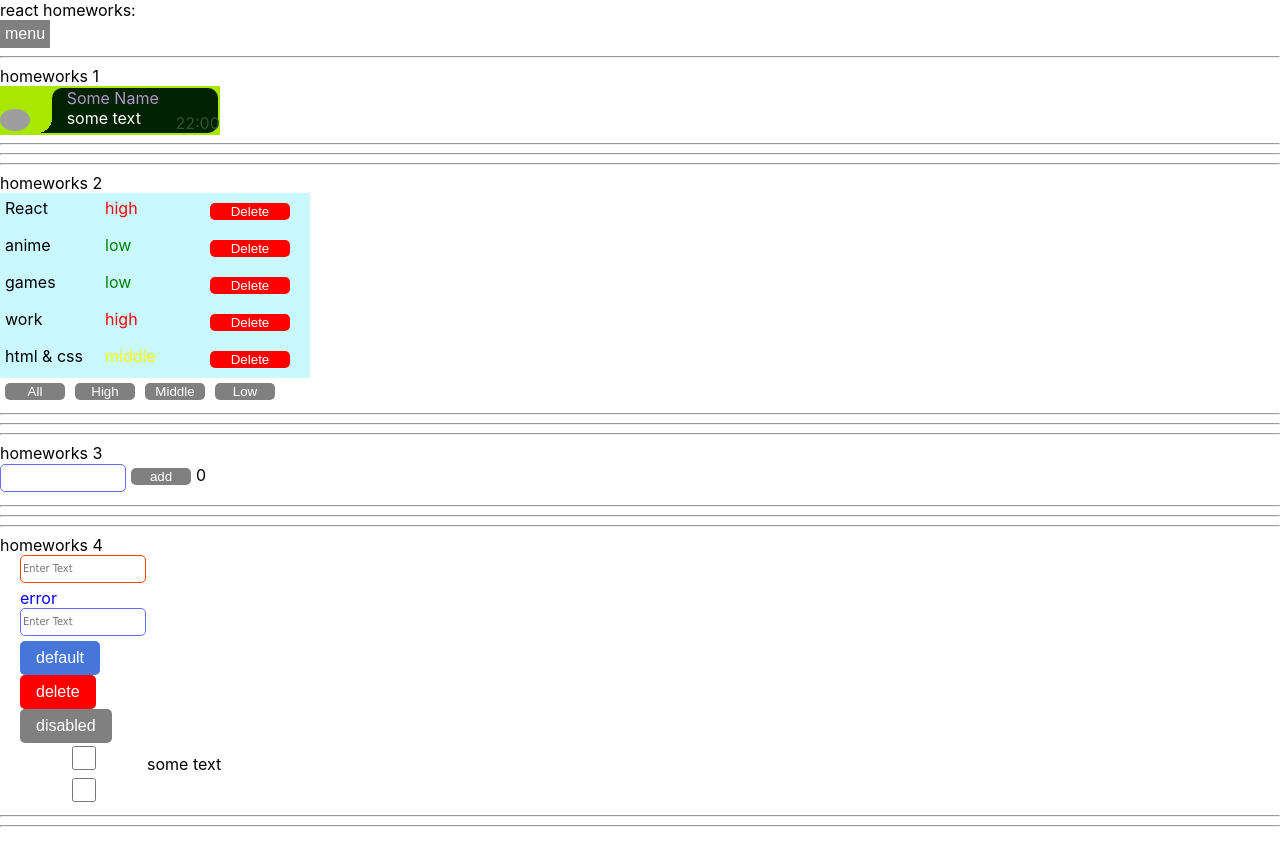
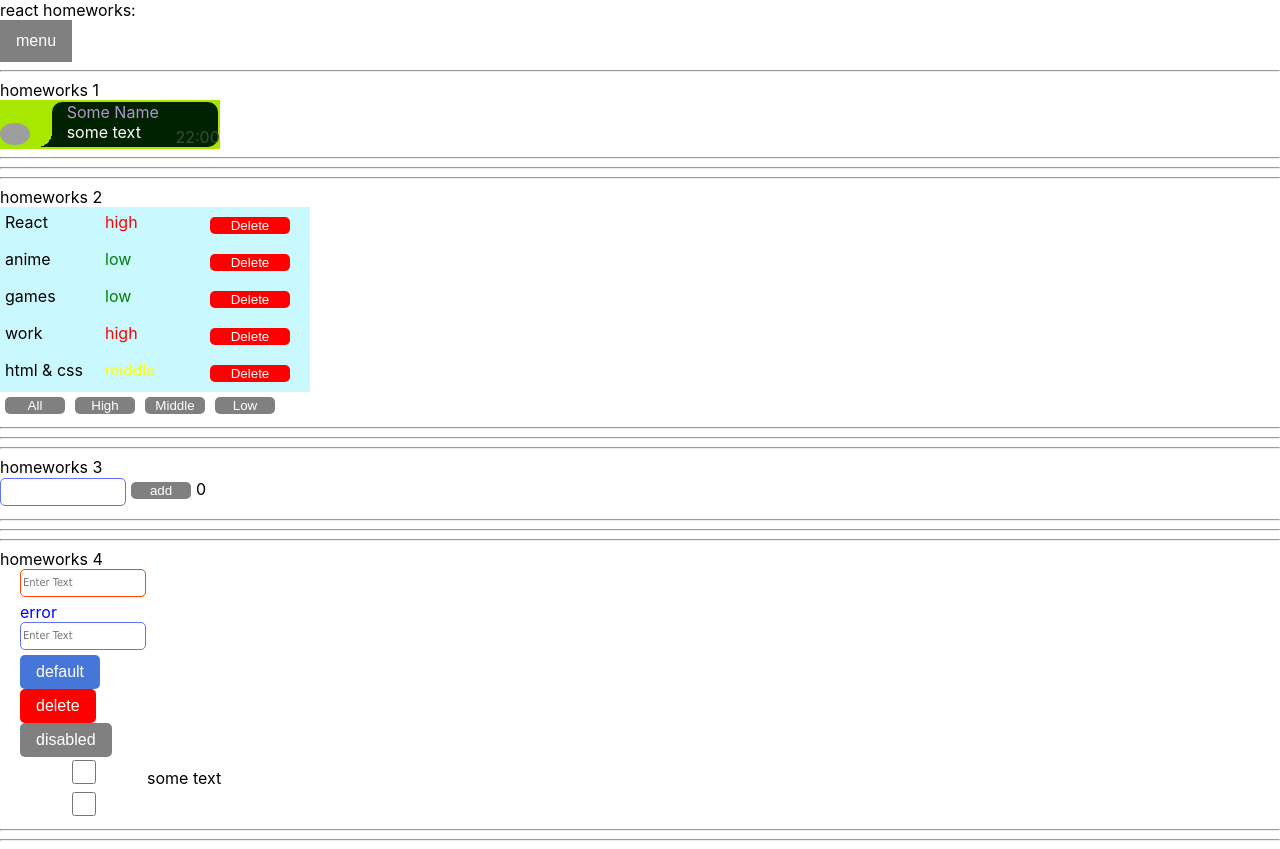
Before and after one commit to Bmwbyas/ignat, a React (Create React App) app: page /#/pre-junior in a window 1280 px wide. Built offline with nearby package versions, Linux system fonts and the light colour scheme; grey boxes are pictures that could not be loaded.

Commit message:
fix header

```diff
--- a/src/p2-homeworks/h5-rrd-v6/Header.module.css
+++ b/src/p2-homeworks/h5-rrd-v6/Header.module.css
@@ -1,14 +1,15 @@
 .NavBotton {
     background-color:grey;
     color: white;
-    padding: 5px;
+    padding: 12px 16px;
     font-size: 16px;
     border: none;
 }
 
 .NavBody {
+    display: flex;
     position: relative;
-    display: inline-block;
+
 }
 
 .NavContent {
@@ -19,7 +20,10 @@
     box-shadow: 1px 8px 16px 1px rgba(0,0,0,0.2);
     z-index: 1;
 }
+.NavContentWrapper{
+    display: flex;
 
+}
 .NavItem {
     color: black;
     padding: 12px 16px;
--- a/src/p2-homeworks/h5-rrd-v6/Header.tsx
+++ b/src/p2-homeworks/h5-rrd-v6/Header.tsx
@@ -7,11 +7,13 @@ function Header() {
         <div className={s.NavBody}>
             <button className={s.NavBotton}> menu</button>
             <div className={s.NavContent}>
-                <div className={s.NavItem}><NavLink to="/pre-junior">PreJunior</NavLink>
-                </div>
-                <div className={s.NavItem}><NavLink to="/junior">Junior</NavLink>
-                </div>
-                <div className={s.NavItem}><NavLink to="/junior+">Junior+</NavLink>
+                <div className={s.NavContentWrapper}>
+                    <div className={s.NavItem}><NavLink to="/pre-junior">PreJunior</NavLink>
+                    </div>
+                    <div className={s.NavItem}><NavLink to="/junior">Junior</NavLink>
+                    </div>
+                    <div className={s.NavItem}><NavLink to="/junior+">Junior+</NavLink>
+                    </div>
                 </div>
             </div>
         </div>
```
